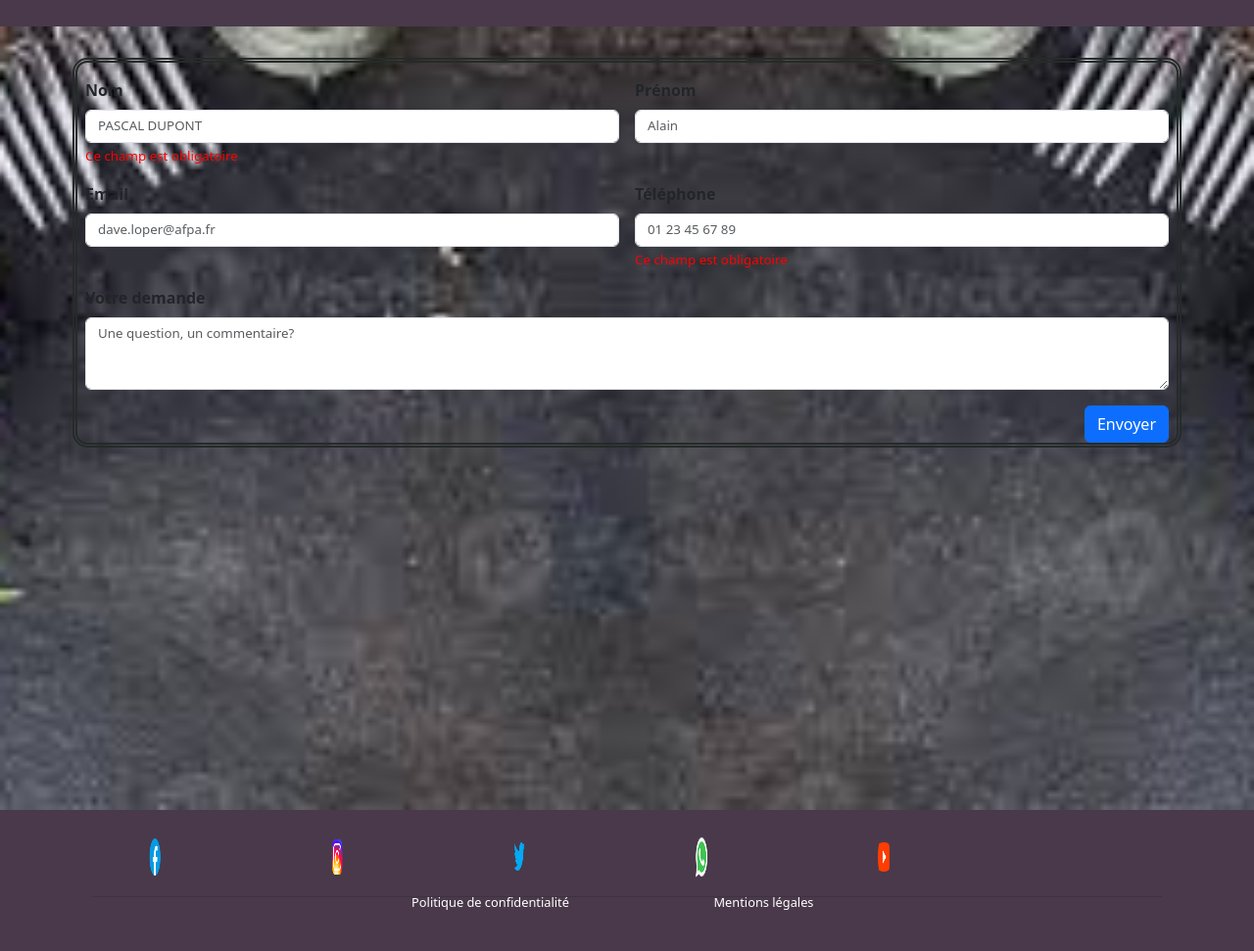
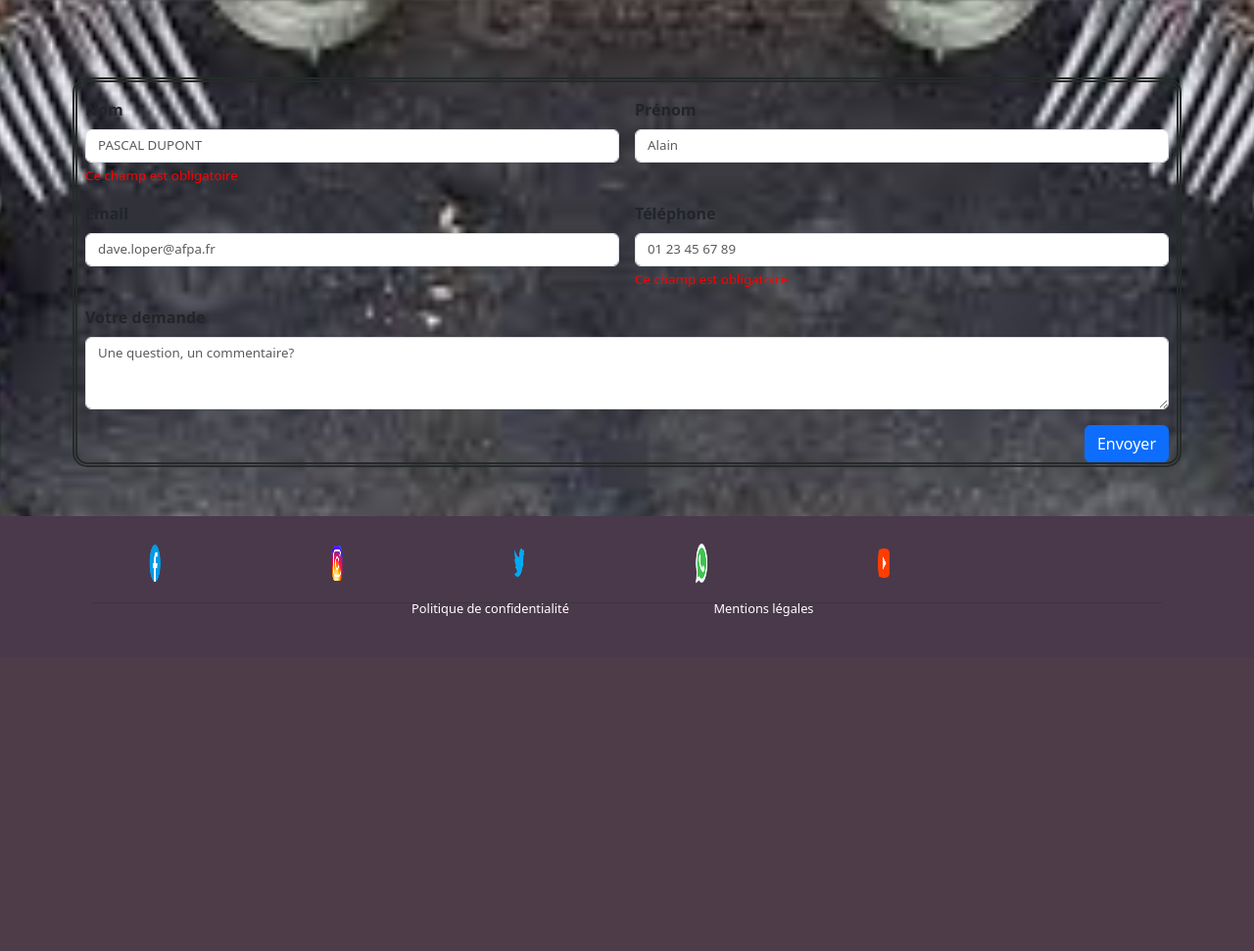
Before and after one commit to mbimba/MS_Developpeur_full_stack_juin-aout2024, a PHP site: page /Eval_MS_full_stack_lignerouge/contact.php in a window 1280 px wide. Shown: the part 281-1252 px from the top of the page at 98% size. After the commit the page ends 910 px from the top, so only its background shows below. Run offline with PHP 8.4, Linux system fonts and the light colour scheme.

Commit message:
SUppression des mages (espaces) sur les pages commande et contact grâce au css + ajout d'une marge mb-0 mt-0 dans le header (pour supprimer la marge en dessous de la vidéo de fond).

```diff
--- a/Eval_MS_full_stack_lignerouge/Lignerouge.css
+++ b/Eval_MS_full_stack_lignerouge/Lignerouge.css
@@ -227,10 +227,16 @@
 
 .parallax2 {
 
-  margin-top: -20px; /* ajuster la valeur pour qu'elle corresponde à la hauteur de la vidéo */
+  margin-top: -100vh; /* Hauteur de la vidéo de fond */
 
-  padding-top: 0;
+  padding-top: 100vh; /* Hauteur de la vidéo de fond */
 
+  background-attachment: fixed;
+
+  background-size: cover;
+
+  background-position: center;
+  padding-bottom: 50px; /* Ajout d'un espace de 50px entre le formulaire et le footer */
 }
 
 
--- a/Eval_MS_full_stack_lignerouge/commande.php
+++ b/Eval_MS_full_stack_lignerouge/commande.php
@@ -28,7 +28,7 @@
 
   <h1 class="text-center">Ma commande</h1><br>
 
-  <div class="container row d-flex justify-content-evenly mx-auto p-2" style="background-color: #4A394a;">
+  <div class="container row d-flex justify-content-evenly mx-auto p-2 " style="background-color: #4A394a;">
     <!-- Bloc de cards -->
 
     <div class="card mb-3 bg-primary col-6" style="max-width: 540px;">
@@ -88,7 +88,7 @@
 
   <!-- Formulaire de commande -->
 
-  <div class="container mt-5 pt-5">
+  <div class="container pt-0"> <!-- pt-o pour supprimer l'espace entre le formulaire et le bloc bleu au dessus -->
 
     <form class="row g-3 bordure" novalidate action="<?php echo $_SERVER['PHP_SELF'];?>" method="post">
 
--- a/Eval_MS_full_stack_lignerouge/php/header.php
+++ b/Eval_MS_full_stack_lignerouge/php/header.php
@@ -45,7 +45,7 @@
 <?php if (basename($_SERVER['SCRIPT_NAME']) != 'commande.php') { ?> /<!-- Code pour afficher le fond vidéo: Ajout de la condition pour ne pas afficher la vidéo sur la page de commande -->
   <div class="row g-0">
 
-    <video id="video" class="col-12" src="images_the_district/11659-231758756_small.mp4" style="width:100vmax; height: 20vmax;" playsinline autoplay loop muted></video>
+    <video id="video" class="col-12 mb-0 mt-0" src="images_the_district/11659-231758756_small.mp4" style="width:100vmax; height: 20vmax;" playsinline autoplay loop muted></video>
  </div>
 
  <?php } ?> <!-- Fin php interdiction d'afficher video sur page commande  -->
```
